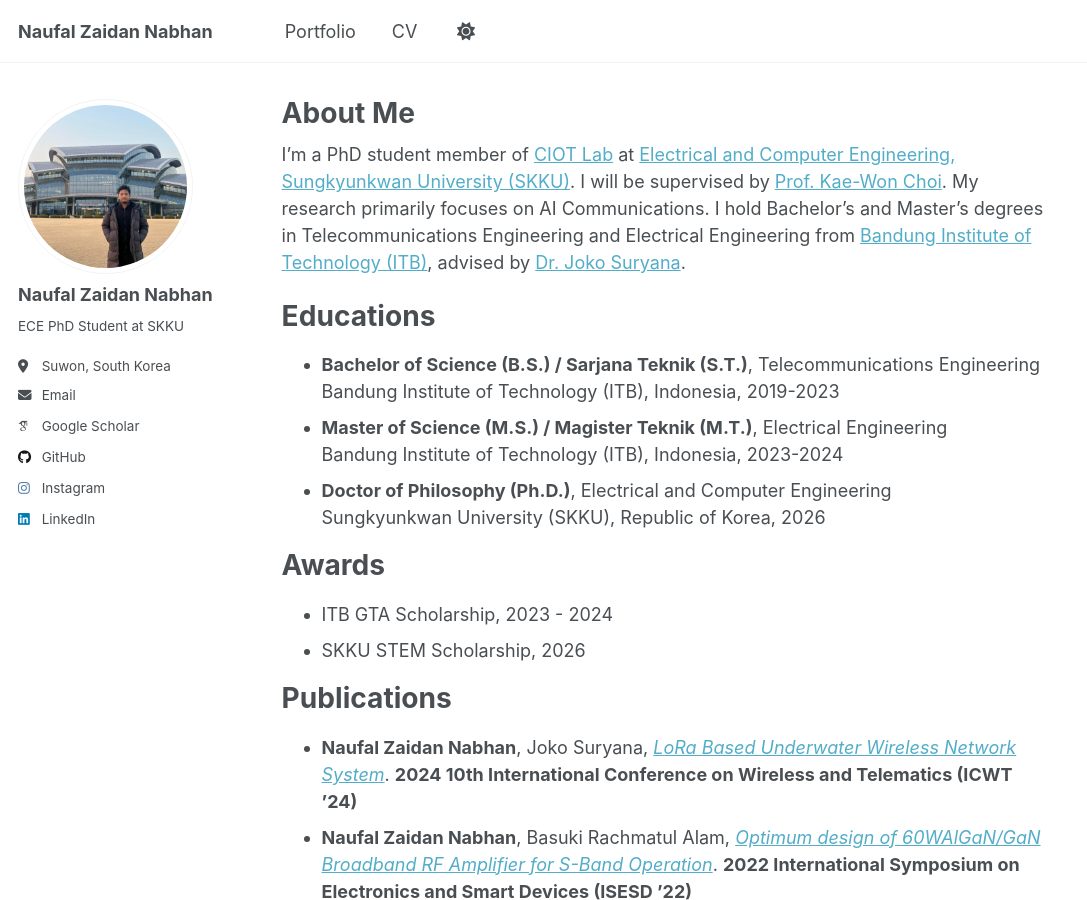
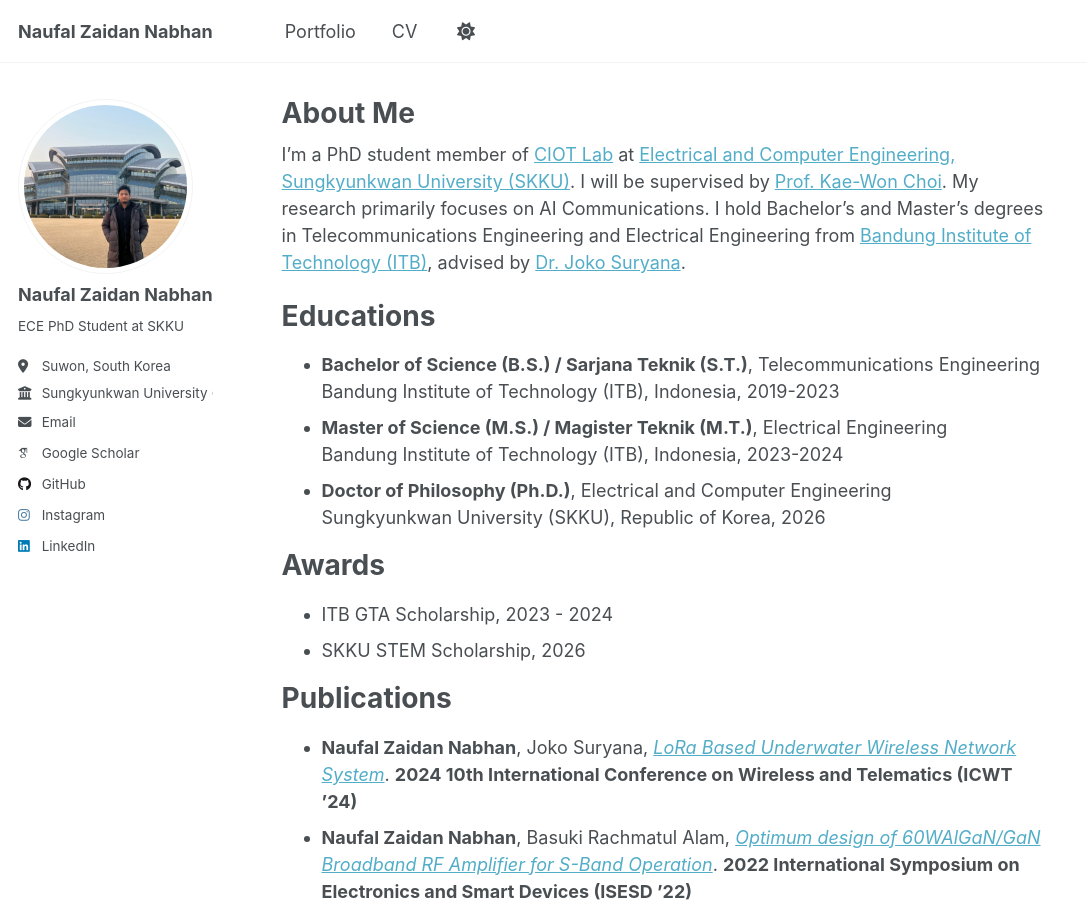
Before and after one commit to naufalzn/naufalzn.github.io, a Jekyll site: the page built from _pages/about.md, in a window 1280 px wide and 900 px high. Shown: the whole window, without its empty margins (0-1087 px from the left). Built offline with Jekyll 4.4.1, drawn with Linux system fonts in a browser that asks for light colours; some web fonts are replaced.

Commit message:
Update _config.yml

```diff
--- a/_config.yml
+++ b/_config.yml
@@ -27,7 +27,7 @@ author:
   pronouns         : # example: "she/her"
   bio              : "ECE PhD Student at SKKU"
   location         : "Suwon, South Korea"
-  #employer         : "Bandung Institute of Technology (ITB)"
+  employer         : "Sungkyunkwan University (SKKU)"
   uri              : # URL
   email            : "naufalz6@skku.edu"
 
```
